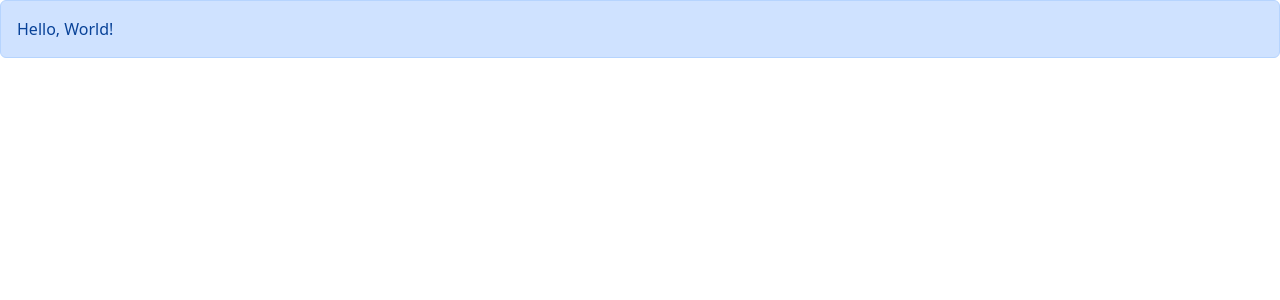
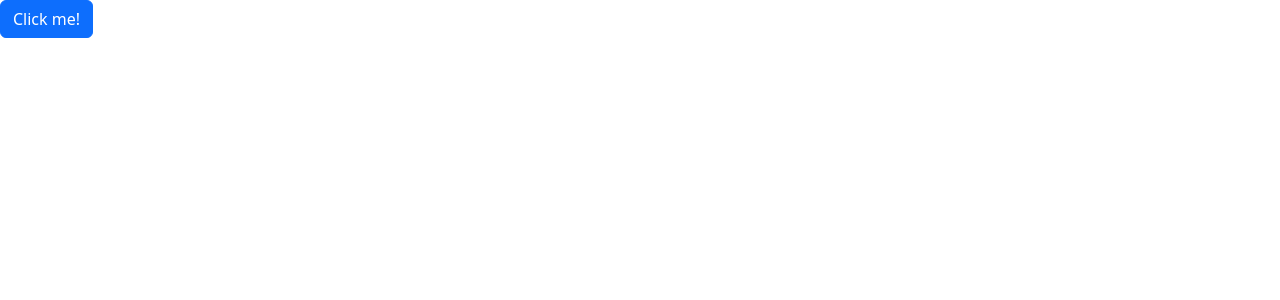
Before and after one commit to twcarbone/mosh-react-part-1, a React (Vite) app: page / in a window 1280 px wide. Shown: the top 300 px of the page. Built offline with nearby package versions, Linux system fonts and the light colour scheme.

Commit message:
Exercise: add button

```diff
--- a/src/App.tsx
+++ b/src/App.tsx
@@ -1,12 +1,15 @@
-import Alert from "./components/Alert";
+import Button from "./components/Button";
+
+const handleButtonClick = (label: string) => {
+  console.log(label);
+};
 
 function App() {
   return (
-    <div className="alert alert-primary">
-      <Alert>
-        Hello, <span>World</span>!
-      </Alert>
-    </div>
+    <Button
+      label={"Click me!"}
+      onClick={handleButtonClick}
+    />
   );
 }
 
--- /dev/null
+++ b/src/components/Button.tsx
@@ -0,0 +1,17 @@
+interface Props {
+  label: string;
+  onClick: (label: string) => void;
+}
+
+function Button({ label, onClick }: Props) {
+  return (
+    <button
+      className="btn btn-primary"
+      onClick={(e) => onClick(label)}
+    >
+      {label}
+    </button>
+  );
+}
+
+export default Button;
```
